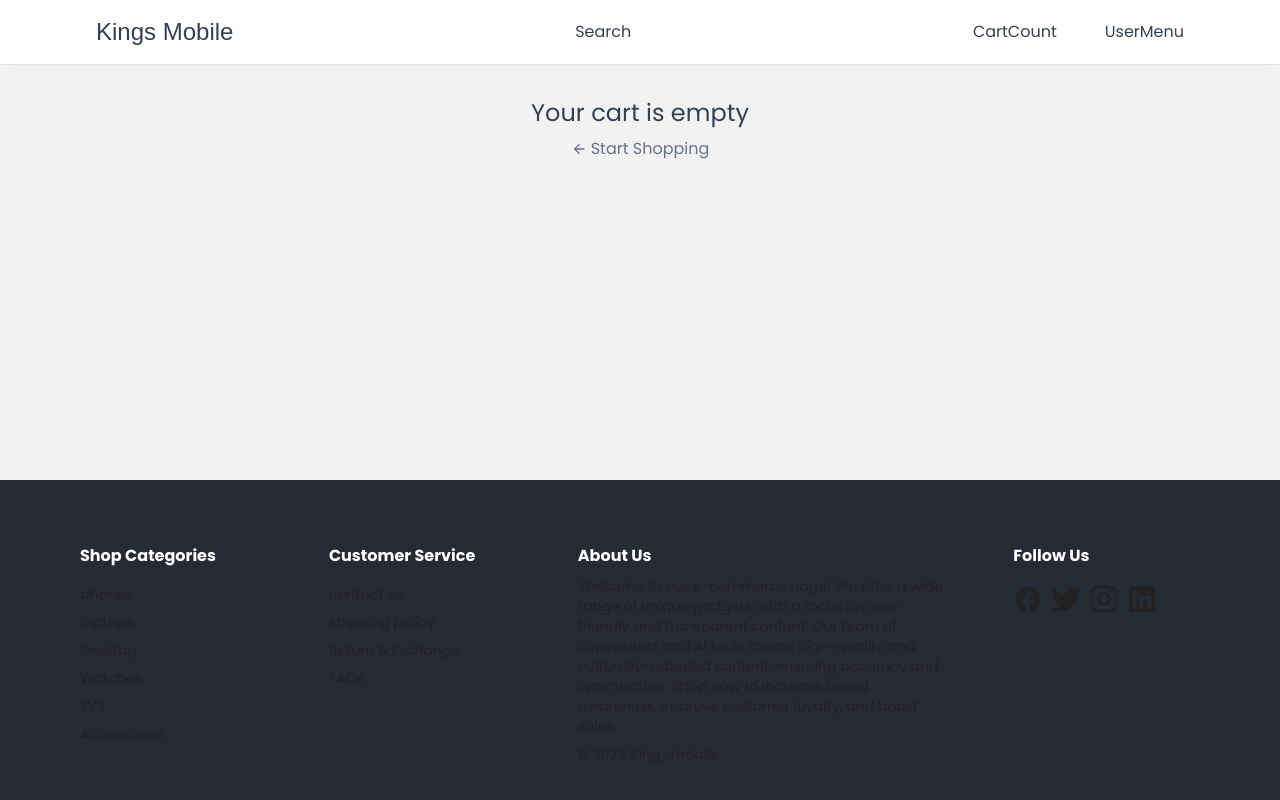
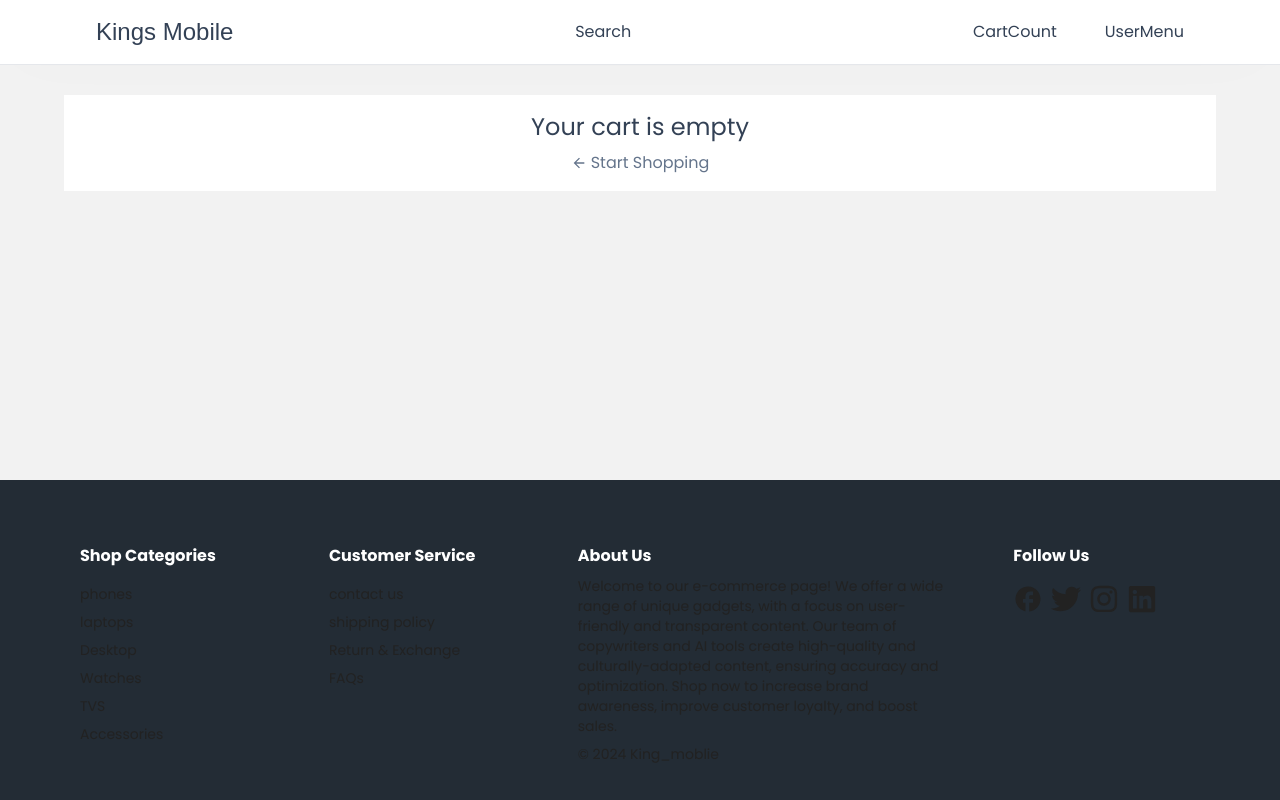
Before and after one commit to okoid721/Phone_Eccomerce, a Next.js app in the folder phone-eccomerce/: page /cart in a window 1280 px wide. Built offline with nearby package versions, Linux system fonts and the light colour scheme; a web font is replaced by a local one.

Commit message:
eccomerce

```diff
--- a/phone-eccomerce/app/cart/ItemContent.tsx
+++ b/phone-eccomerce/app/cart/ItemContent.tsx
@@ -1,7 +1,20 @@
+'use client';
 import React from 'react';
+import { CartProductType } from '../product/[productId]/ProductDetails';
+import { formatPrice } from '@/utils/formatPrice';
+interface ItemContentProps {
+  item: CartProductType;
+}
 
-const ItemContent = () => {
-  return <div></div>;
+const ItemContent: React.FC<ItemContentProps> = ({ item }) => {
+  return (
+    <div className=" grid grid-cols-5 text-xs md:text-sm gap-4 border-t-[1.5px] border-slate-200 py-4 items-center ">
+      <div>{formatPrice(item.price)}</div>
+      <div></div>
+      <div></div>
+      <div></div>
+    </div>
+  );
 };
 
 export default ItemContent;
--- a/phone-eccomerce/app/cart/page.tsx
+++ b/phone-eccomerce/app/cart/page.tsx
@@ -3,7 +3,7 @@ import CartClient from './CartClient';
 
 const Cart = () => {
   return (
-    <div className=" pt-8">
+    <div className=" bg-white  mx-auto mt-[30px] w-[90%] p-4 ">
       <Containers>
         <CartClient />
       </Containers>
```
